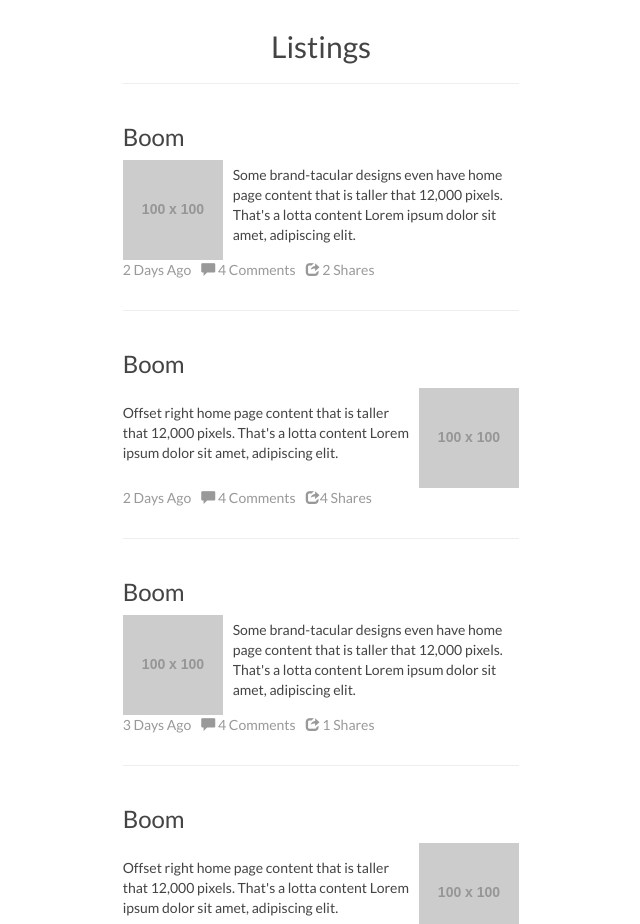
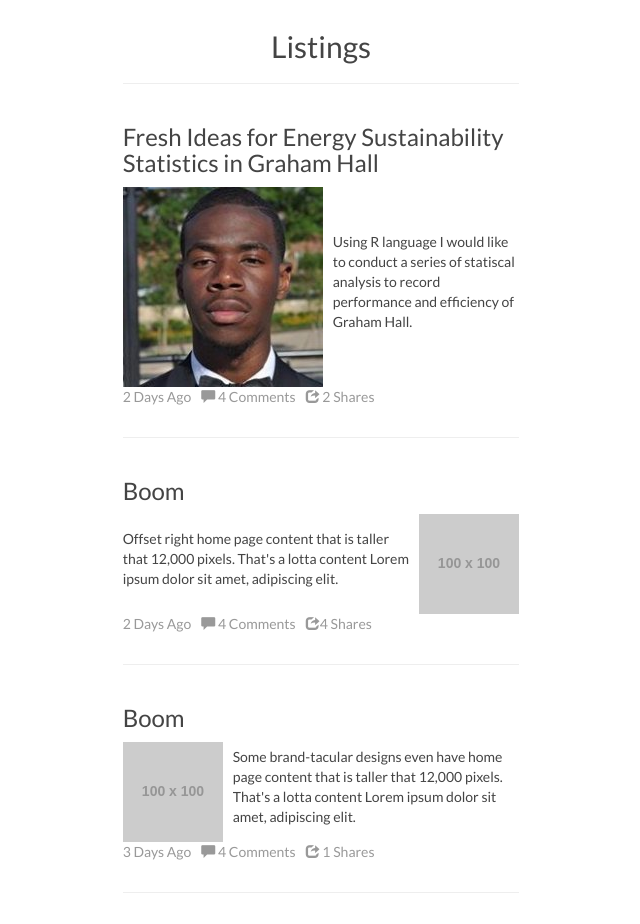
Before and after one commit to evansashana/NCAT-HACKATHON, a plain HTML site: page index.html in a window 1280 px wide. Shown: the part 860-1784 px from the top of the page, without its empty margins (319-959 px from the left). Drawn offline with nearby package versions, Linux system fonts and the light colour scheme; placeholder pictures from the web are drawn by us.

Commit message:
added images and research titles
added images and research titles

```diff
--- a/index.html
+++ b/index.html
@@ -73,12 +73,12 @@
             <h2 class="text-center lato">Listings</h2>
             <hr>
             <div class="media">
-                <h3>Boom</h3>
+                <h3>Fresh Ideas for Energy Sustainability Statistics in Graham Hall</h3>
                 <div class="media-left">
-                    <img src="//placehold.it/100">
+                    <img src="css/3bb02c8.png">
                 </div>
                 <div class="media-body media-middle">
-                    <p>Some brand-tacular designs even have home page content that is taller that 12,000 pixels. That's a lotta content Lorem ipsum dolor sit amet, adipiscing elit.</p>
+                    <p>Using R language I would like to conduct a series of statiscal analysis to record performance and efficiency of Graham Hall.</p>
                 </div>
                  <ul class="list-inline"><li><a href="#">2 Days Ago</a></li><li><a href="#"><i class="glyphicon glyphicon-comment"></i> 4 Comments</a></li><li><a href="#"><i class="glyphicon glyphicon-share"></i> 2 Shares</a></li></ul>
             </div>
@@ -175,7 +175,7 @@
         <div class="modal-content">
             <div class="modal-header">
                 <button type="button" class="close" data-dismiss="modal" aria-hidden="true">×</button>
-                <h2 class="text-center"><img src="//placehold.it/110" class="img-circle"><br>Login</h2>
+                <h2 class="text-center"><img src="css/3bb02c8.png" class="img-circle"><br>Login</h2>
             </div>
             <div class="modal-body row">
                 <h6 class="text-center">COMPLETE THESE FIELDS TO SIGN UP</h6>
```
Also changed, not shown: registration.html (+1 -1 lines), css/3bb02c8.png (added).
